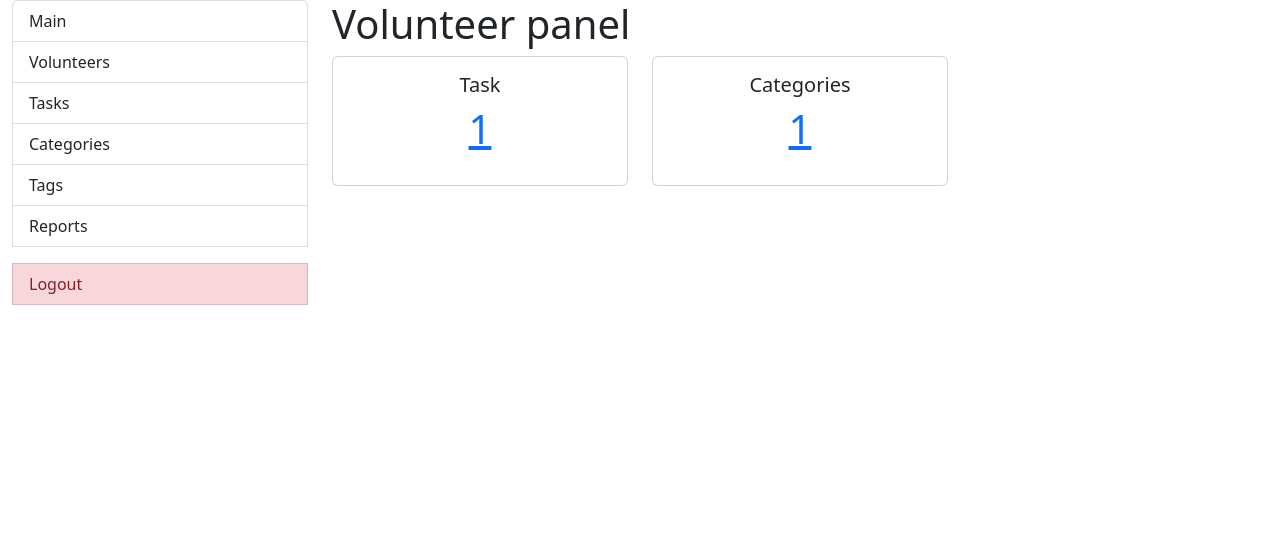
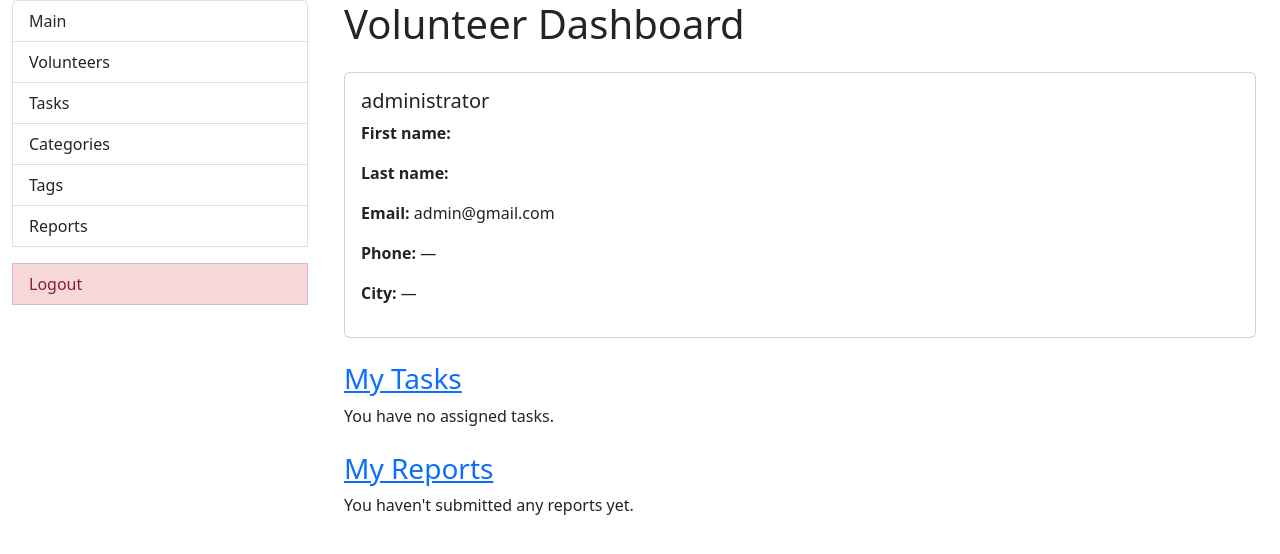
Before and after one commit to JustVov4uk/volunteer-task-manager, a Django app: page /tasks/volunteer/ in a window 1280 px wide. Shown: the top 554 px of the page. Run offline with Django 5.2, Linux system fonts and the light colour scheme; a user stored in the database is signed in; data comes from the database, SQL or seed files in the repository; both versions use the stored data as it was after the commit.

Commit message:
change index_volunteer view & index_volunteer.html. Redesign the page as a volunteer dashboard

```diff
--- a/tasks/views.py
+++ b/tasks/views.py
@@ -43,10 +43,12 @@ def coordinator_index(request: HttpRequest) -> HttpResponse:
 
 @login_required
 def volunteer_index(request: HttpRequest) -> HttpResponse:
+    user = request.user
     num_tasks = Task.objects.count()
     num_categories = Category.objects.count()
 
     context = {
+        "user": user,
         "num_tasks": num_tasks,
         "num_categories": num_categories,
     }
@@ -258,6 +260,8 @@ class ReportListView(LoginRequiredMixin, generic.ListView):
 
     def get_queryset(self):
         queryset = Report.objects.all()
+        if self.request.user.role == "volunteer":
+            queryset = queryset.filter(author=self.request.user)
         form = ReportSearchForm(self.request.GET)
         if form.is_valid():
             author_text = form.cleaned_data.get("author")
--- a/templates/tasks/index_volunteer.html
+++ b/templates/tasks/index_volunteer.html
@@ -1,27 +1,68 @@
 {% extends "base.html" %}
 
 {% block content %}
-  <h1>Volunteer panel</h1>
-  <div class="row">
-    <div class="col-md-4 mb-3">
-      <div class="card text-center">
-        <div class="card-body">
-          <h5 class="card-title">Task</h5>
-          <p class="display-6">
-            <a href="{% url 'tasks:task-list' %}">{{ num_tasks }}</a>
-          </p>
-        </div>
-      </div>
-    </div>
-    <div class="col-md-4 mb-3">
-      <div class="card text-center">
-        <div class="card-body">
-          <h5 class="card-title">Categories</h5>
-          <p class="display-6">
-            <a href="{% url 'tasks:category-list' %}">{{ num_categories }}</a>
-          </p>
-        </div>
-      </div>
+<div class="container">
+  <h1 class="mb-4">Volunteer Dashboard</h1>
+
+  <div class="card mb-4">
+    <div class="card-body">
+      <h5 class="card-title">{{ user.username }}</h5>
+      <p><strong>First name:</strong> {{ user.first_name }}</p>
+      <p><strong>Last name:</strong> {{ user.last_name }}</p>
+      <p><strong>Email:</strong> {{ user.email }}</p>
+      <p><strong>Phone:</strong> {{ user.phone_number|default:"—" }}</p>
+      <p><strong>City:</strong> {{ user.city|default:"—" }}</p>
     </div>
   </div>
+
+  <h3><a href="{% url 'tasks:task-list' %}">My Tasks</a></h3>
+  {% if my_tasks %}
+    <table class="table table-striped table-hover">
+      <thead>
+        <tr>
+          <th>Title</th>
+          <th>Status</th>
+          <th>Deadline</th>
+        </tr>
+      </thead>
+      <tbody>
+        {% for task in my_tasks %}
+          <tr>
+            <td>{{ task.title }}</td>
+            <td>{{ task.status }}</td>
+            <td>{{ task.deadline|date:"d.m.Y H:i" }}</td>
+          </tr>
+        {% endfor %}
+      </tbody>
+    </table>
+  {% else %}
+    <p>You have no assigned tasks.</p>
+  {% endif %}
+
+  <h3 class="mt-4"><a href="{% url 'tasks:report-list' %}">My Reports</a></h3>
+  {% if my_reports %}
+    <table class="table table-striped table-hover">
+      <thead>
+        <tr>
+          <th>Task</th>
+          <th>Comment</th>
+          <th>Verified by</th>
+          <th>Verified at</th>
+        </tr>
+      </thead>
+      <tbody>
+        {% for report in my_reports %}
+          <tr class="{% if not report.verified_at %}table-warning{% endif %}">
+            <td>{{ report.task }}</td>
+            <td>{{ report.comment }}</td>
+            <td>{{ report.verified_by|default:"—" }}</td>
+            <td>{{ report.verified_at|date:"d.m.Y H:i"|default:"—" }}</td>
+          </tr>
+        {% endfor %}
+      </tbody>
+    </table>
+  {% else %}
+    <p>You haven't submitted any reports yet.</p>
+  {% endif %}
+</div>
 {% endblock %}
```
Also changed, not shown: db.sqlite3.
